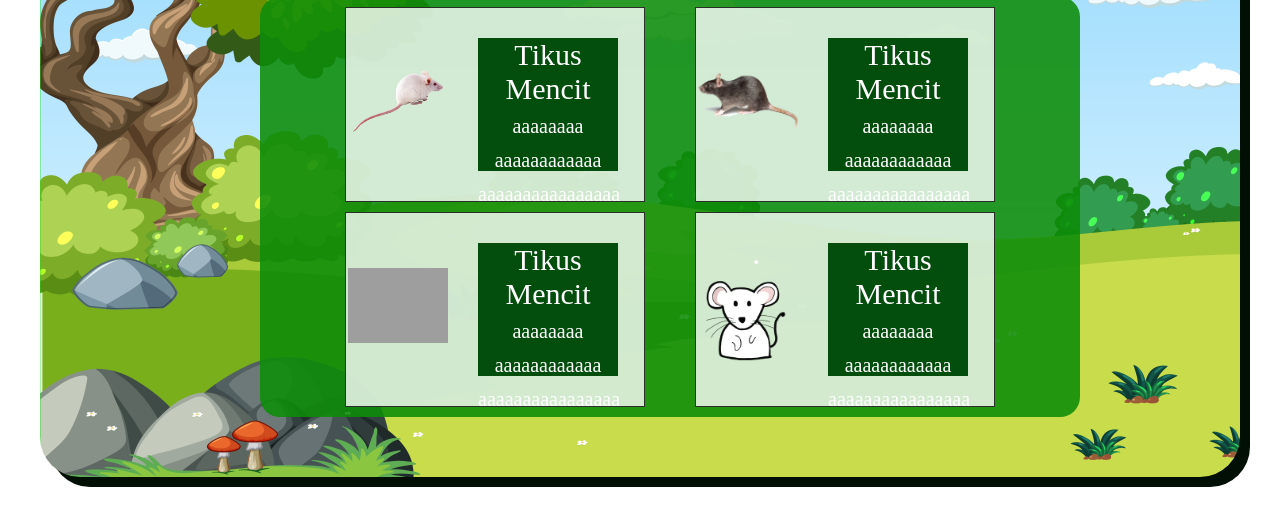
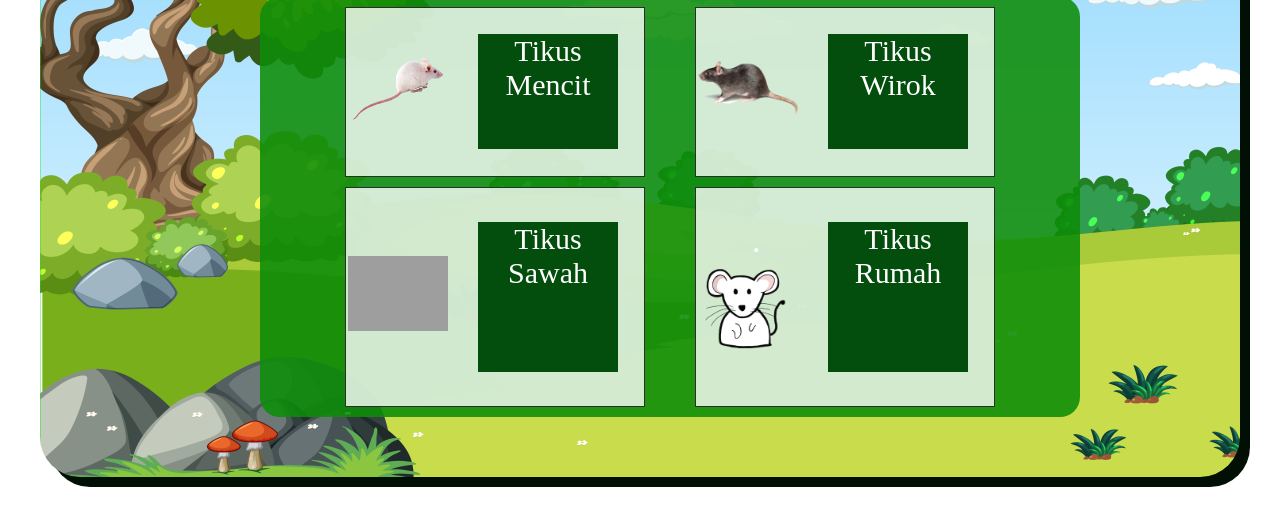
Before and after one commit to vianpr0/bigmouse.github.io, a plain HTML site: page index.html in a window 1280 px wide. Both pictures are taken after a click on the button "JENIS TIKUS". Shown: the part 143-668 px from the top of the page. Drawn offline with nearby package versions, Linux system fonts and the light colour scheme; grey boxes are pictures that could not be loaded.

Commit message:
Update index.html

```diff
--- a/index.html
+++ b/index.html
@@ -130,9 +130,7 @@
                 </div>
                 <div class="ktt">
                     <h9>Tikus Mencit</h9>
-                    <p9>aaaaaaaa
-                        aaaaaaaaaaaa
-                        aaaaaaaaaaaaaaaa</p9>
+
                 </div>
        </div>
                 <div class="grid-item1">
@@ -140,10 +138,8 @@
                     <img src="tikus/pngwing.com (3).png" alt="">
                 </div>
                 <div class="ktt">
-                    <h9>Tikus Mencit</h9>
-                    <p9>aaaaaaaa
-                        aaaaaaaaaaaa
-                        aaaaaaaaaaaaaaaa</p9>
+                    <h9>Tikus Wirok</h9>
+
                 </div>
        </div>
                 <div class="grid-item1">
@@ -151,10 +147,8 @@
                     <img src="tikus/Rat-PNG-Photos.png" alt="">
                 </div>
                 <div class="ktt">
-                    <h9>Tikus Mencit</h9>
-                    <p9>aaaaaaaa
-                        aaaaaaaaaaaa
-                        aaaaaaaaaaaaaaaa</p9>
+                    <h9>Tikus Sawah</h9>
+
                 </div>
        </div>
                 <div class="grid-item1">
@@ -162,10 +156,8 @@
                     <img src="assets/mencit.png" alt="">
                 </div>
                 <div class="ktt">
-                    <h9>Tikus Mencit</h9>
-                    <p9>aaaaaaaa
-                        aaaaaaaaaaaa
-                        aaaaaaaaaaaaaaaa</p9>
+                    <h9>Tikus Rumah</h9>
+
                 </div>
        </div>
 
```
